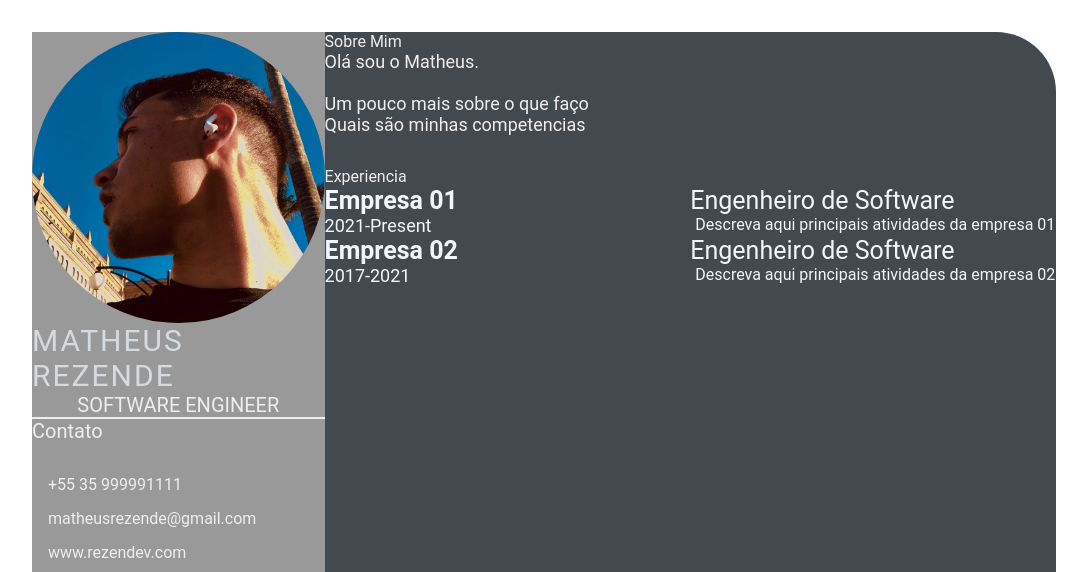
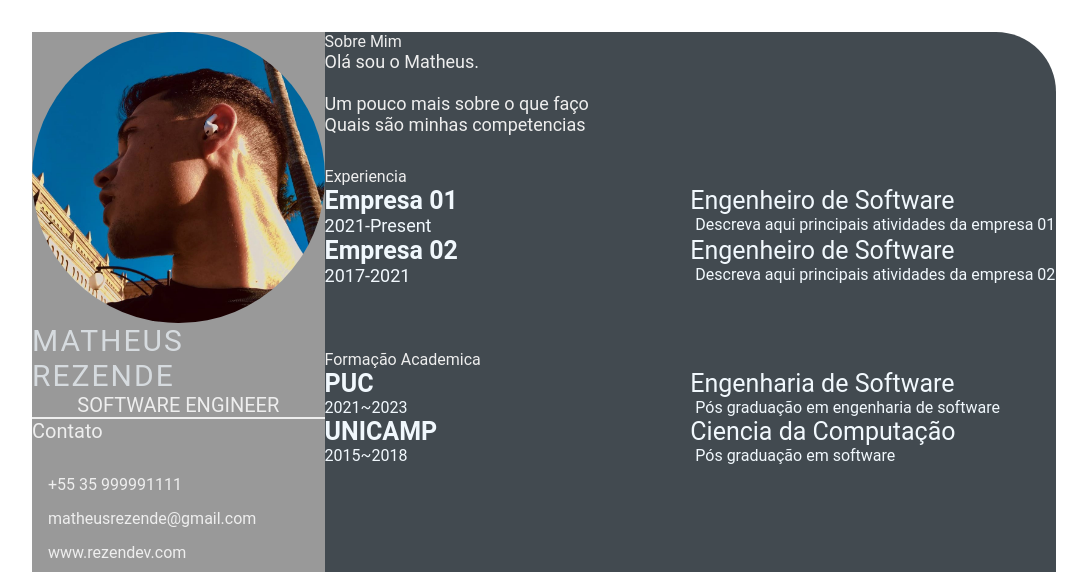
Before and after one commit to MatheusRezendev/matheusrezendev.github.io, a plain HTML site: page index.html in a window 1280 px wide. Shown: the top 572 px of the page, without its empty margins (96-1183 px from the left). Drawn offline with Linux system fonts and the light colour scheme.

Commit message:
feature: add school academy (#4)

```diff
--- a/index.html
+++ b/index.html
@@ -70,7 +70,33 @@
                     </div>
                 </div>
             </section>
+            <section class="education gap">
+                <div class="right-title">Formação Academica</div>
+                <div class="education-contents">
+                    <div class="education-left">
+                        <p class="education-school-name">PUC</p>
+                        <p class="education-time-period">2021~2023</p>
+                    </div>
+                    <div class="education-right">
+                        <p class="education-subject">Engenharia de Software</p>
+                        <p class="education-desc">
+                            Pós graduação em engenharia de software
+                        </p>
+                    </div>
+                    <div class="education-left">
+                        <p class="education-school-name">UNICAMP</p>
+                        <p class="education-time-period">2015~2018</p>
+                    </div>
+                    <div class="education-right">
+                        <p class="education-subject">Ciencia da Computação</p>
+                        <p class="education-desc">
+                            Pós graduação em software
+                        </p>
+                    </div>
+                </div>
+            </section>
         </section>
     </mains>
 </body>
+
 </html>
```
